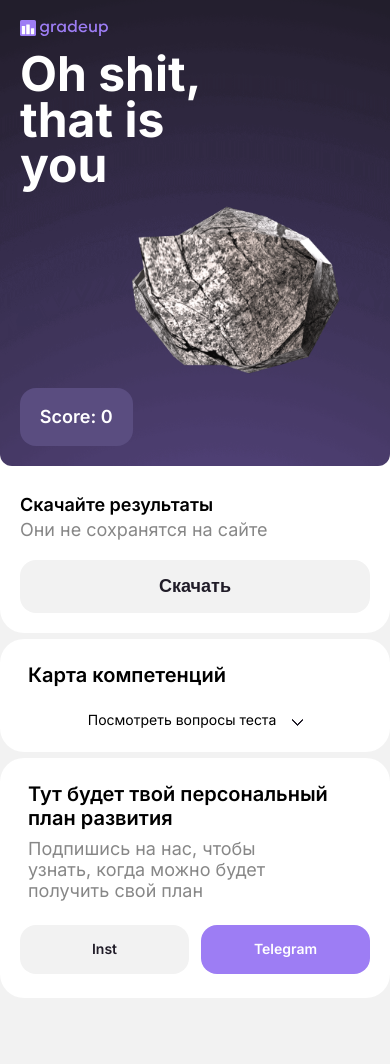
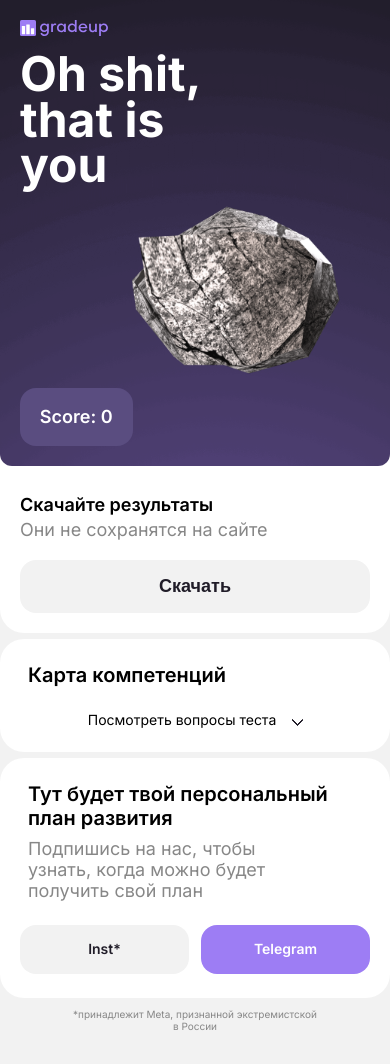
Before and after one commit to mrvotum/gradeup, an Angular app: page /results in a window 390 px wide. Built offline with nearby package versions, Linux system fonts and the light colour scheme.

Commit message:
Добавлена подпись для ссылки на instagram

```diff
--- a/src/app/card-panel/card-panel.component.html
+++ b/src/app/card-panel/card-panel.component.html
@@ -17,7 +17,7 @@
 	<button class="btn btn--results btn--hidden" [class.btn--hidden]="!showResultBtn" routerLink="/results" (click)="showResults()" [disabled]="service.disabled.next">Узнать результаты</button>
 
 
-	<!-- <a style="position: absolute; top: 0;" routerLink="/results" (click)="randomInfo()">Random info</a> -->
+	<a style="position: absolute; top: 0;" routerLink="/results" (click)="randomInfo()">Random info</a>
 </div>
 
 <!-- Нужен для события, когда сверху прилетает false -->
--- a/src/app/card-subscribe/card-subscribe.component.html
+++ b/src/app/card-subscribe/card-subscribe.component.html
@@ -1,9 +1,10 @@
 <div class="prompt prompt--block">
-  <strong>Подпишись на&nbsp;нас</strong>
-  <span class="prompt__text">Мы&nbsp;скажем, когда можно будет получить свой план</span>
-  <span class="prompt__text prompt__text--mobile">Подпишись на&nbsp;нас, чтобы узнать, когда можно будет получить свой план</span>
+	<strong>Подпишись на&nbsp;нас</strong>
+	<span class="prompt__text">Мы&nbsp;скажем, когда можно будет получить свой план</span>
+	<span class="prompt__text prompt__text--mobile">Подпишись на&nbsp;нас, чтобы узнать, когда можно будет получить свой план</span>
 	<div class="btn__wrapper">
-		<a class="btn" href="#">Inst</a>
+		<a class="btn" href="#">Inst*</a>
 		<a class="btn btn--colored" href="https://t.me/gradeuper" target="_blank">Telegram</a>
 	</div>
+	<div class="prompt__extra">*принадлежит Meta, признанной экстремистской в&nbsp;России</div>
 </div>
--- a/src/styles/prompt.scss
+++ b/src/styles/prompt.scss
@@ -45,6 +45,7 @@
 	}
 
 	&--block {
+		position: relative;
 		display: block;
 		max-width: 300px;
 		box-shadow: 0px 3px 26px rgba(210, 210, 210, 0.4);
@@ -62,6 +63,17 @@
 			&--mobile {
 				display: none;
 			}
+		}
+
+		.prompt__extra {
+			position: absolute;
+			width: calc(100% - 48px);
+			top: calc(100% + 10px);
+			color: var(--color-grey);
+			font-size: 10px;
+			line-height: 120%;
+			font-weight: 400;
+			text-align: center;
 		}
 	}
 
@@ -132,6 +144,13 @@
 					display: block;
 				}
 			}
+
+			.prompt__extra {
+				top: calc(100% + 34px);
+				left: calc(50% - 24px);
+				transform: translateX(calc(-50% + 24px));
+				max-width: 290px;
+			}
 		}
 	}
 }
```
